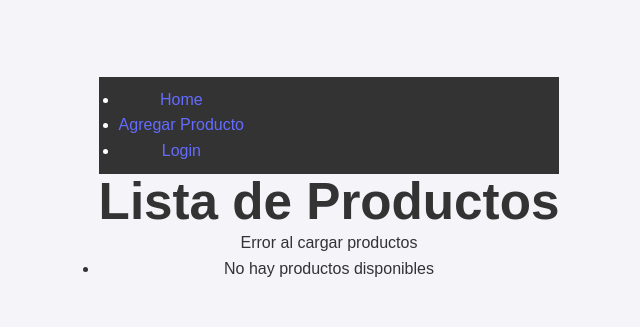
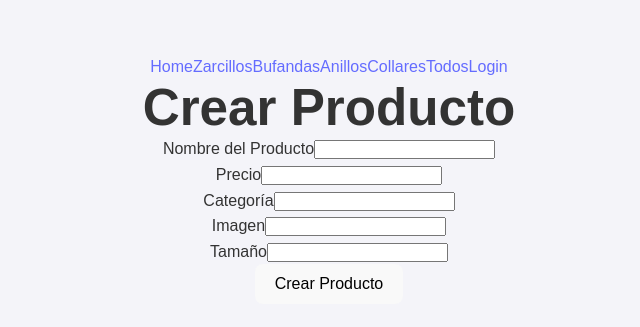
Before and after one commit to NeyleCM/ProyectoFinalFront-FullStack, a React (Vite) app: page /add-product in a window 1280 px wide. Shown: the part 221-548 px from the top of the page, without its empty margins (311-951 px from the left). Built offline with nearby package versions, Linux system fonts and the light colour scheme.

Commit message:
categories ok, form-addProduct-ok, editar-ok

```diff
--- a/src/App.css
+++ b/src/App.css
@@ -1,69 +1,4 @@
-/* Estilo general del navbar */
-.navbar {
-  background-color: #333;
-  padding: 10px 20px;
-  display: flex;
-  justify-content: space-between;
-  align-items: center;
-  color: #fff;
-}
 
-/* Contenedor del navbar */
-.navbar__container {
-  width: 100%;
-  max-width: 1200px;
-  margin: 0 auto;
-  display: flex;
-  justify-content: space-between;
-  align-items: center;
-}
-
-/* Estilo del logo */
-.navbar__logo {
-  font-size: 1.5rem;
-  color: #fff;
-  text-decoration: none;
-  font-weight: bold;
-}
-
-/* Menú de navegación */
-.navbar__menu {
-  list-style: none;
-  display: flex;
-  gap: 15px;
-  margin: 0;
-  padding: 0;
-}
-
-/* Estilo de los elementos del menú */
-
-
-/* Enlaces */
-.navbar__link {
-  color: #fff;
-  text-decoration: none;
-  font-size: 1rem;
-  transition: color 0.3s ease;
-}
-
-/* Hover en enlaces */
-.navbar__link:hover {
-  color: #00bcd4;
-}
-
-/* Botón de Logout */
-.navbar__button {
-  background: none;
-  border: none;
-  color: #fff;
-  cursor: pointer;
-  font-size: 1rem;
-  padding: 0;
-}
-
-.navbar__button:hover {
-  color: #f44336;
-}
 #root {
   max-width: 1280px;
   margin: 0 auto;
--- a/src/App.jsx
+++ b/src/App.jsx
@@ -7,6 +7,8 @@ import EditProduct from './pages/EditProduct'
 import Login from './pages/Login';
 import Navbar from './components/Navbar';
 import PrivateRoute from './components/PrivateRoute';
+import CategoryPage from './pages/CategoryPage'
+
 
 function App() {
   return (
@@ -24,6 +26,7 @@ function App() {
         />
         <Route path="/add-product" element={<AddProduct />} />
         <Route path="/edit-product/:id" element={<EditProduct />} />
+        <Route path="/category/:category" element={<CategoryPage />} />
       </Routes>
     </Router>
     </UserProvider>
--- a/src/components/Navbar.jsx
+++ b/src/components/Navbar.jsx
@@ -1,29 +1,49 @@
-import { Link, useNavigate } from "react-router-dom";
+import { Link, useNavigate, useLocation } from "react-router-dom";
 import { useUser } from "../context/useUser";
+import { getAuth, signOut } from "firebase/auth";
 import "../App.css";
+
+const categories = ['Zarcillos', 'Bufandas', 'Anillos', 'Collares', 'Todos'];
 
 const Navbar = () => {
   const { user, logout } = useUser();
   const navigate = useNavigate();
+  const location = useLocation();
 
-  const handleLogout = () => {
-    logout();
-    localStorage.removeItem("token");
-    navigate("/login");
+  const handleLogout = async () => {
+    try {
+      const auth = getAuth();
+      await signOut(auth);
+      logout();
+      navigate("/login");
+    } catch (error) {
+      console.error("Error al cerrar sesión", error);
+    }
   };
-
   return (
     <>
     <nav className="navbar">
-         <ul>
-        <li><Link to="/">Home</Link></li>
-        <li><Link to="/add-product">Agregar Producto</Link></li>
+        {/*{window.location.pathname*/}
+        {location.pathname  !== '/' &&
+          <Link to="/">Home</Link>
+        }
+
+        {categories.map((category) => (
+          <Link key={category} to={`/category/${category}`}>{category}</Link>
+        ))}
+
         {user ? (
-          <li><button onClick={handleLogout}>Logout</button></li>
+          <>
+           {/*{window.location.pathname*/}
+           {location.pathname !== '/dashboard' &&
+              <Link to="/dashboard">Dashboard</Link>
+            }
+            <Link to="/add-product">Agregar Producto</Link>
+            <button onClick={handleLogout}>Logout</button>
+          </>
         ) : (
-          <li><Link to="/login">Login</Link></li>
+          <Link to="/login">Login</Link>
         )}
-      </ul>
     </nav>
     </>
   );
--- a/src/pages/AddProduct.jsx
+++ b/src/pages/AddProduct.jsx
@@ -1,3 +1,102 @@
+import { useState } from 'react';
+import { createProduct } from '../services/api'; // Función para crear un producto
+import { useNavigate } from 'react-router-dom';
+
+const AddProduct = () => {
+  const [product, setProduct] = useState({
+    name: '',
+    price: '',
+    category: '',
+    image: '',
+    size: ''
+  });
+  const [error, setError] = useState(null);
+  const navigate = useNavigate();
+
+  const handleChange = (e) => {
+    const { name, value } = e.target;
+    setProduct((prevProduct) => ({
+      ...prevProduct,
+      [name]: value,
+    }));
+  };
+
+  const handleSubmit = async (e) => {
+    e.preventDefault();
+    try {
+      const newProduct = await createProduct(product);
+      console.log('Producto creado:', newProduct);
+      navigate('/dashboard');
+    } catch (err) {
+      setError('Error al crear el producto');
+      console.error('Error:', err);
+    }
+  };
+
+  return (
+    <div>
+      <h1>Crear Producto</h1>
+      {error && <p>{error}</p>}
+      <form onSubmit={handleSubmit}>
+        <div>
+          <label>Nombre del Producto</label>
+          <input
+            type="text"
+            name="name"
+            value={product.name}
+            onChange={handleChange}
+            required
+          />
+        </div>
+        <div>
+          <label>Precio</label>
+          <input
+            type="number"
+            name="price"
+            value={product.price}
+            onChange={handleChange}
+            required
+          />
+        </div>
+        <div>
+          <label>Categoría</label>
+          <input
+            type="text"
+            name="category"
+            value={product.category}
+            onChange={handleChange}
+            required
+          />
+        </div>
+        <div>
+          <label>Imagen</label>
+          <input
+            type="text"
+            name="image"
+            value={product.image}
+            onChange={handleChange}
+            required
+          />
+        </div>
+        <div>
+          <label>Tamaño</label>
+          <input
+            type="text"
+            name="size"
+            value={product.size}
+            onChange={handleChange}
+            required
+          />
+        </div>
+        <button type="submit">Crear Producto</button>
+      </form>
+    </div>
+  );
+};
+
+export default AddProduct;
+
+/*
 import { useEffect, useState } from 'react';
 import { fetchProducts, deleteProduct } from '../services/api';
 import { useNavigate } from 'react-router-dom';
@@ -57,3 +156,4 @@ const AddProduct = () => {
 };
 
 export default AddProduct;
+*/
--- /dev/null
+++ b/src/pages/CategoryPage.jsx
@@ -0,0 +1,40 @@
+import { useState, useEffect } from 'react';
+import { useParams } from 'react-router-dom';
+import { fetchProductsByCategory } from '../services/api';
+
+const CategoryPage = () => {
+  const { category } = useParams();
+  const [products, setProducts] = useState([]);
+  const [error, setError] = useState(null);
+
+  useEffect(() => {
+    const getProductsByCategory = async () => {
+      try {
+        const data = await fetchProductsByCategory(category);
+        setProducts(data);
+      } catch (err) {
+        setError('Error al cargar productos de la categoría');
+        console.error('Error:', err);
+      }
+    };
+    getProductsByCategory();
+  }, [category]);
+
+  return (
+    <div>
+      <h1>Productos en la categoría: {category}</h1>
+      {error && <p>{error}</p>}
+      {products.length === 0 ? (
+        <p>No se encontraron productos en esta categoría</p>
+      ) : (
+        <ul>
+          {products.map(product => (
+            <li key={product.id}>{product.name} - ${product.price}</li>
+          ))}
+        </ul>
+      )}
+    </div>
+  );
+};
+
+export default CategoryPage;
--- a/src/pages/Dashboard.jsx
+++ b/src/pages/Dashboard.jsx
@@ -1,5 +1,5 @@
 import { useEffect, useState } from 'react';
-import { fetchProducts, createProduct } from '../services/api';
+import { fetchProducts, createProduct, deleteProduct } from '../services/api';
 import { useNavigate } from 'react-router-dom';
 
 const Dashboard = () => {
@@ -36,7 +36,19 @@ const Dashboard = () => {
     navigate(`/edit-product/${productId}`);
   };
 
+  const handleDelete = async (productId) => {
+    try {
+      await deleteProduct(productId);
+      setProducts(products.filter(product => product.id !== productId));
+    } catch (err) {
+      setError('Error al eliminar producto');
+      console.error('Error:', err);
+    }
+  };
+
+
   return (
+    <>
     <div>
       <h1>Dashboard</h1>
         <button onClick={handleCreate}>Crear Producto</button>
@@ -47,13 +59,15 @@ const Dashboard = () => {
         ) : (
           products.map((product) => (
             <li key={product._id}>
-              {product.name} - {product.price}€
+              {product.name} - {product.price}€ - {product.image} - {product.size}
               <button onClick={() => handleEdit(product._id)}>Editar</button>
+              <button onClick={() => handleDelete(product.id)}>Eliminar</button>
             </li>
           ))
         )}
       </ul>
     </div>
+    </>
   /* return (
     <>
       <h1>Dashboard</h1>
--- a/src/pages/EditProduct.jsx
+++ b/src/pages/EditProduct.jsx
@@ -9,6 +9,7 @@ const EditProduct = () => {
     name: '',
     price: '',
     talla:'',
+    category:''
   });
   const [error, setError] = useState(null);
   useEffect(() => {
@@ -27,9 +28,9 @@ const EditProduct = () => {
   const handleSubmit = async (e) => {
     e.preventDefault();
     try {
-      const updatedProduct = await updateProduct(id, product); // Actualiza el producto
+      const updatedProduct = await updateProduct(id, product);
       console.log('Producto actualizado:', updatedProduct);
-      navigate('/dashboard'); // Redirige al Dashboard después de la edición
+      navigate('/dashboard');
     } catch (err) {
       setError('Error al actualizar el producto');
       console.error('Error:', err);
--- a/src/pages/Home.jsx
+++ b/src/pages/Home.jsx
@@ -1,9 +1,11 @@
+
 const Home = () => {
   return (
     <>
       <div>
         <h1>Bienvenido a Shop Neyle</h1>
-        <p>Esta es la Home</p>
+        <p>Explora nuestras categorías de productos:</p>
+
       </div>
     </>
   );
--- a/src/services/api.jsx
+++ b/src/services/api.jsx
@@ -1,16 +1,17 @@
 import axios from 'axios';
-import { getAuth } from 'firebase/auth';
+import { getAuth, signInWithEmailAndPassword } from 'firebase/auth';
 
 const API_URL = 'https://proyectofinal-fullstackdev.onrender.com/api';
 
-// Función de autenticación
 export const loginUser = (credentials) => {
-  return axios.post(`${API_URL}/auth/login`, credentials)
-    .then(response => {
-      if (response.data.token) {
-        localStorage.setItem("token", response.data.token);
-      }
-      return response.data;
+  const { email, password } = credentials;
+
+  return signInWithEmailAndPassword(getAuth(), email, password)
+    .then(async (userCredential) => {
+      const user = userCredential.user;
+      const token = await user.getIdToken();
+
+      return { token };
     })
     .catch(error => {
       throw error;
@@ -19,21 +20,8 @@ export const loginUser = (credentials) => {
 
 export const fetchProducts = async () => {
   try {
-    const auth = getAuth();
-    const user = auth.currentUser;
-
-    if (!user) {
-      throw new Error('Usuario no autenticado');
-    }
-
-    const token = await user.getIdToken();
-    const headers = {
-      Authorization: `Bearer ${token}`,
-    };
-
-    const response = await axios.get(`${API_URL}/products`, { headers });
+    const response = await axios.get(`${API_URL}/products`);
     return response.data;
-
   } catch (error) {
     console.error("Error al obtener productos:", error.message);
     throw error;
@@ -42,22 +30,8 @@ export const fetchProducts = async () => {
 
 export const fetchProductById = async (id) => {
   try {
-    const auth = getAuth();
-    const user = auth.currentUser;
-
-    if (!user) {
-      throw new Error('Usuario no autenticado');
-    }
-
-    const token = await user.getIdToken();
-
-    const headers = {
-      Authorization: `Bearer ${token}`,
-    };
-
-    const response = await axios.get(`${API_URL}/products/${id}`, { headers });
+    const response = await axios.get(`${API_URL}/products/${id}`);
     return response.data;
-
   } catch (error) {
     console.error("Error al obtener el producto por ID:", error.message);
     throw error;
@@ -66,19 +40,7 @@ export const fetchProductById = async (id) => {
 
 export const fetchProductsByCategory = async (category) => {
   try {
-    const auth = getAuth();
-    const user = auth.currentUser;
-
-    if (!user) {
-      throw new Error('Usuario no autenticado');
-    }
-
-    const token = await user.getIdToken();
-    const headers = {
-      Authorization: `Bearer ${token}`,
-    };
-
-    const response = await axios.get(`${API_URL}/products/${category}`, { headers });
+    const response = await axios.get(`${API_URL}/products/category/${category}`);
     return response.data;
 
   } catch (error) {
```
Lines whose indentation alone changed are shown as unchanged.
